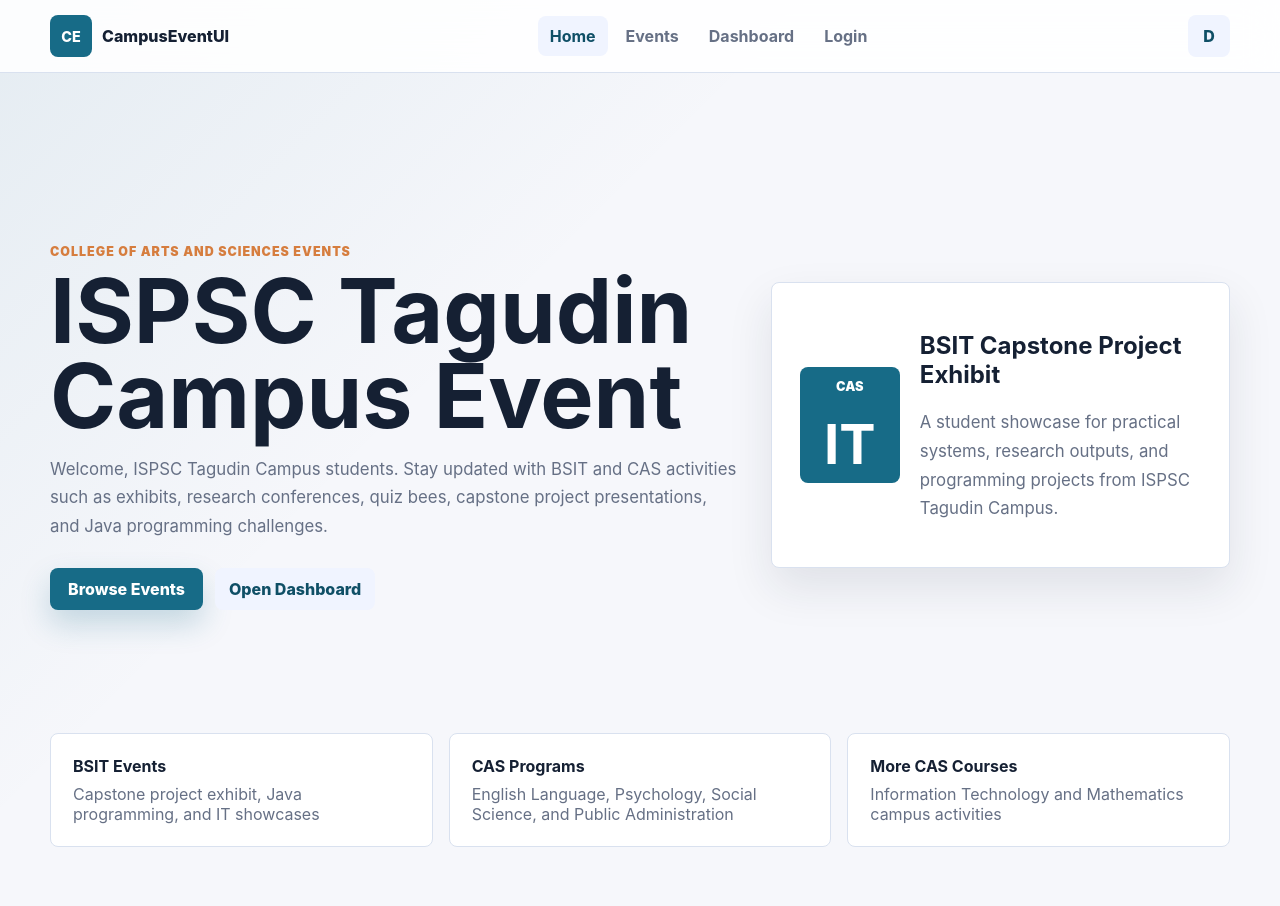
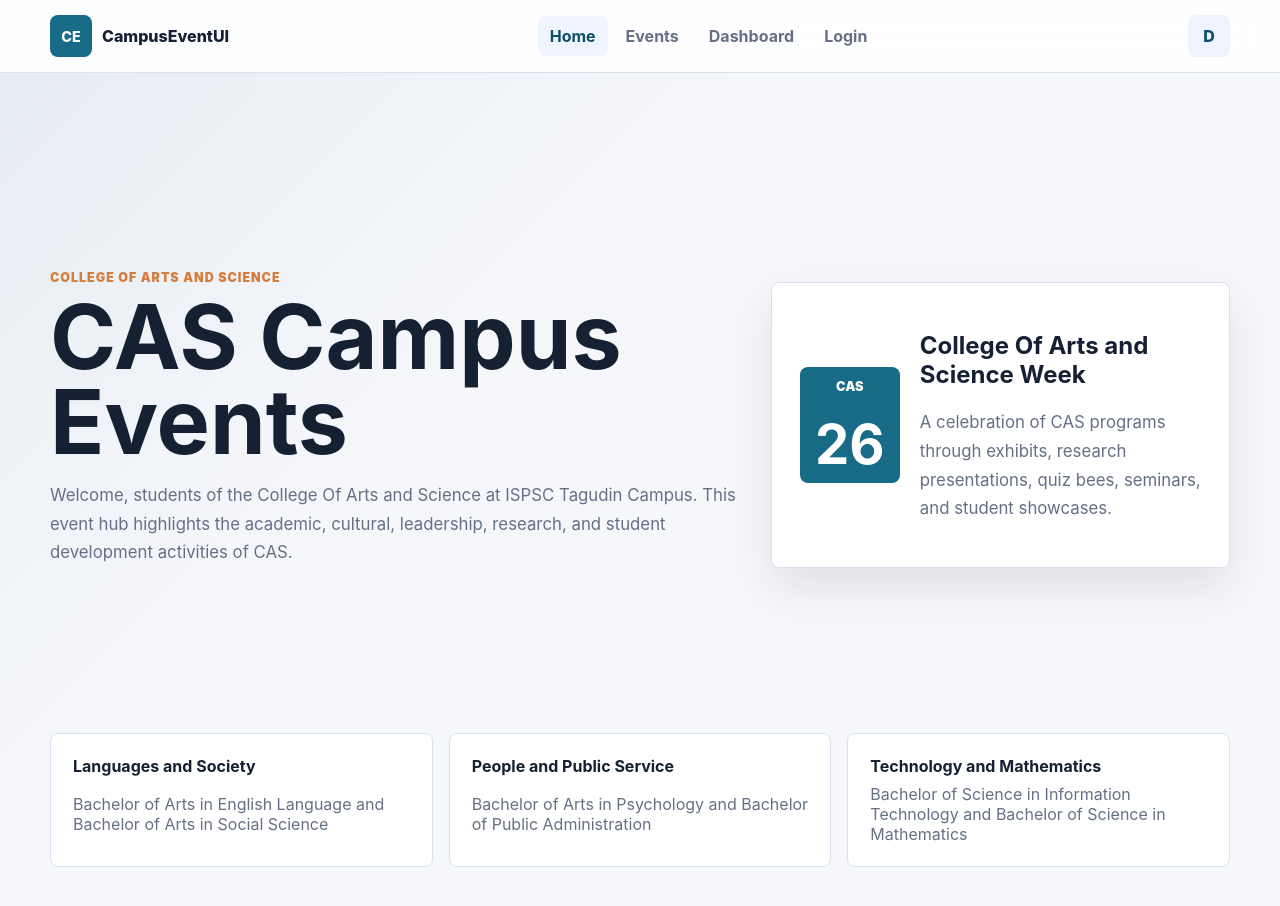
Before and after one commit to ella351/campuseventui, a React (Vite) app: page / in a window 1280 px wide. Shown: the top 906 px of the page. Built offline with nearby package versions, Linux system fonts and the light colour scheme.

Commit message:
Add CAS event schedules and button links

```diff
--- a/src/context/AppContext.jsx
+++ b/src/context/AppContext.jsx
@@ -13,33 +13,91 @@ const AppContext = createContext(null);
 const initialEvents = [
   {
     id: 'local-1',
-    title: 'BSIT Capstone Project Exhibit',
-    body: 'Information Technology students present web systems, mobile apps, and research-based capstone solutions for the ISPSC Tagudin Campus community.',
-    category: 'BSIT',
+    title: 'CAS Week',
+    body: 'All College of Arts and Science courses will participate in exhibits, contests, performances, and student activities.',
+    category: 'CAS',
+    date: '2026-05-06',
+    time: '08:00 AM',
     status: 'open',
     source: 'campus',
   },
   {
     id: 'local-2',
-    title: 'CAS Research Conference',
-    body: 'Students from English Language, Psychology, Social Science, Public Administration, IT, and Mathematics share research outputs and academic presentations.',
+    title: 'CAS Night',
+    body: 'All CAS students will join a night of recognition, performances, and fellowship.',
     category: 'CAS',
+    date: '2026-05-09',
+    time: '06:00 PM',
     status: 'open',
     source: 'campus',
   },
   {
     id: 'local-3',
-    title: 'Java Programming Challenge',
-    body: 'BSIT students compete in a timed programming contest focused on Java fundamentals, problem solving, and clean code.',
-    category: 'BSIT',
+    title: 'CAS Research Conference',
+    body: 'All CAS courses will present research studies, projects, and academic outputs.',
+    category: 'CAS',
+    date: '2026-05-14',
+    time: '09:00 AM',
     status: 'open',
     source: 'campus',
   },
   {
     id: 'local-4',
-    title: 'CAS Quiz Bee',
-    body: 'A friendly academic competition featuring general education, campus history, CAS programs, and current affairs.',
-    category: 'CAS',
+    title: 'English Language Speech Festival',
+    body: 'Bachelor of Arts in English Language students will present speeches, literary works, and communication projects.',
+    category: 'BA English Language',
+    date: '2026-05-16',
+    time: '01:00 PM',
+    status: 'open',
+    source: 'campus',
+  },
+  {
+    id: 'local-5',
+    title: 'Psychology Mental Health Forum',
+    body: 'Bachelor of Arts in Psychology students will lead talks and activities about mental health and student wellness.',
+    category: 'BA Psychology',
+    date: '2026-05-20',
+    time: '10:00 AM',
+    status: 'open',
+    source: 'campus',
+  },
+  {
+    id: 'local-6',
+    title: 'Social Science Community Forum',
+    body: 'Bachelor of Arts in Social Science students will discuss community issues, culture, society, and social research.',
+    category: 'BA Social Science',
+    date: '2026-05-22',
+    time: '02:00 PM',
+    status: 'open',
+    source: 'campus',
+  },
+  {
+    id: 'local-7',
+    title: 'Public Administration Leadership Seminar',
+    body: 'Bachelor of Public Administration students will organize a seminar about leadership, governance, and public service.',
+    category: 'Public Administration',
+    date: '2026-05-27',
+    time: '09:30 AM',
+    status: 'open',
+    source: 'campus',
+  },
+  {
+    id: 'local-8',
+    title: 'Information Technology Capstone Expo',
+    body: 'Bachelor of Science in Information Technology students will showcase capstone systems, Java projects, and web applications.',
+    category: 'BSIT',
+    date: '2026-05-29',
+    time: '08:30 AM',
+    status: 'open',
+    source: 'campus',
+  },
+  {
+    id: 'local-9',
+    title: 'Mathematics Quiz Bee',
+    body: 'Bachelor of Science in Mathematics students will compete in problem solving, logic, and applied mathematics questions.',
+    category: 'Mathematics',
+    date: '2026-06-03',
+    time: '01:30 PM',
     status: 'open',
     source: 'campus',
   },
--- a/src/pages/EventDetails.jsx
+++ b/src/pages/EventDetails.jsx
@@ -1,6 +1,45 @@
 import { useEffect, useMemo, useState } from 'react';
 import { Link, useParams } from 'react-router-dom';
 import { useApp } from '../context/AppContext.jsx';
+
+function formatEventDate(date) {
+  if (!date) {
+    return 'Date to be announced';
+  }
+
+  return new Date(`${date}T00:00:00`).toLocaleDateString('en-US', {
+    month: 'long',
+    day: 'numeric',
+    year: 'numeric',
+  });
+}
+
+function getPostDate(id) {
+  const day = String(4 + (id % 24)).padStart(2, '0');
+  return `2026-06-${day}`;
+}
+
+function getPostTime(id) {
+  const times = ['08:00 AM', '10:00 AM', '01:00 PM', '03:00 PM'];
+  return times[id % times.length];
+}
+
+function getApiEventTitle(category, id) {
+  const titleMap = {
+    BSIT: 'Information Technology Skills Workshop',
+    'BA English Language': 'English Language Writing Workshop',
+    'BA Psychology': 'Psychology Student Wellness Talk',
+    'BA Social Science': 'Social Science Research Forum',
+    'Public Administration': 'Public Administration Service Seminar',
+    Mathematics: 'Mathematics Problem Solving Session',
+  };
+
+  return `${titleMap[category]} ${id}`;
+}
+
+function getApiEventBody(category) {
+  return `A ${category} event for student learning, participation, and academic development.`;
+}
 
 export default function EventDetails() {
   const { id } = useParams();
@@ -44,11 +83,15 @@ export default function EventDetails() {
             'Mathematics',
           ];
 
+          const category = courseCategories[data.id % courseCategories.length];
+
           setApiEvent({
             id: data.id,
-            title: data.title,
-            body: data.body,
-            category: courseCategories[data.id % courseCategories.length],
+            title: getApiEventTitle(category, data.id),
+            body: getApiEventBody(category),
+            category,
+            date: getPostDate(data.id),
+            time: getPostTime(data.id),
             status: data.id % 2 === 0 ? 'open' : 'closed',
           });
           setStatus('success');
@@ -73,7 +116,7 @@ export default function EventDetails() {
   return (
     <main className="page-shell">
       <section className="details-panel">
-        <Link className="text-link" to="/events">
+        <Link className="secondary-button back-button" to="/events">
           Back to events
         </Link>
         {status === 'loading' && <p>Loading event details...</p>}
@@ -98,6 +141,14 @@ export default function EventDetails() {
                 <dt>Event Description</dt>
                 <dd>{event.body}</dd>
               </div>
+              <div>
+                <dt>Event Date</dt>
+                <dd>{formatEventDate(event.date)}</dd>
+              </div>
+              <div>
+                <dt>Event Time</dt>
+                <dd>{event.time || 'Time to be announced'}</dd>
+              </div>
             </dl>
           </>
         )}
--- a/src/pages/Events.jsx
+++ b/src/pages/Events.jsx
@@ -6,13 +6,25 @@ import { usePosts } from '../hooks/usePosts.js';
 const categories = [
   'All',
   'CAS',
-  'BSIT',
   'BA English Language',
   'BA Psychology',
   'BA Social Science',
   'Public Administration',
+  'BSIT',
   'Mathematics',
 ];
+
+function formatEventDate(date) {
+  if (!date) {
+    return 'Date to be announced';
+  }
+
+  return new Date(`${date}T00:00:00`).toLocaleDateString('en-US', {
+    month: 'long',
+    day: 'numeric',
+    year: 'numeric',
+  });
+}
 
 function getPostCategory(id) {
   const categoryMap = [
@@ -26,6 +38,33 @@ function getPostCategory(id) {
   return categoryMap[id % categoryMap.length];
 }
 
+function getPostDate(id) {
+  const day = String(4 + (id % 24)).padStart(2, '0');
+  return `2026-06-${day}`;
+}
+
+function getPostTime(id) {
+  const times = ['08:00 AM', '10:00 AM', '01:00 PM', '03:00 PM'];
+  return times[id % times.length];
+}
+
+function getApiEventTitle(category, id) {
+  const titleMap = {
+    BSIT: 'Information Technology Skills Workshop',
+    'BA English Language': 'English Language Writing Workshop',
+    'BA Psychology': 'Psychology Student Wellness Talk',
+    'BA Social Science': 'Social Science Research Forum',
+    'Public Administration': 'Public Administration Service Seminar',
+    Mathematics: 'Mathematics Problem Solving Session',
+  };
+
+  return `${titleMap[category]} ${id}`;
+}
+
+function getApiEventBody(category) {
+  return `A ${category} event for student learning, participation, and academic development.`;
+}
+
 export default function Events() {
   const { events, dispatch } = useApp();
   const { posts, loading, refreshing, error, lastUpdated, updateNotice } =
@@ -35,16 +74,20 @@ export default function Events() {
   const [form, setForm] = useState({
     title: '',
     body: '',
-    category: 'Technology',
+    category: 'CAS',
+    date: '',
+    time: '',
   });
 
   const apiEvents = useMemo(
     () =>
       posts.map((post) => ({
         id: String(post.id),
-        title: post.title,
-        body: post.body,
         category: getPostCategory(post.id),
+        date: getPostDate(post.id),
+        time: getPostTime(post.id),
+        title: getApiEventTitle(getPostCategory(post.id), post.id),
+        body: getApiEventBody(getPostCategory(post.id)),
         status: post.id % 2 === 0 ? 'open' : 'closed',
         source: 'api',
       })),
@@ -55,7 +98,7 @@ export default function Events() {
 
   const visibleEvents = useMemo(() => {
     return allEvents.filter((event) => {
-      const matchesSearch = `${event.title} ${event.body}`
+      const matchesSearch = `${event.title} ${event.body} ${event.date} ${event.time}`
         .toLowerCase()
         .includes(query.toLowerCase());
       const matchesCategory =
@@ -78,19 +121,21 @@ export default function Events() {
         title: form.title.trim(),
         body: form.body.trim(),
         category: form.category,
+        date: form.date,
+        time: form.time || 'To be announced',
       },
     });
-    setForm({ title: '', body: '', category: 'Technology' });
+    setForm({ title: '', body: '', category: 'CAS', date: '', time: '' });
   }
 
   return (
     <main className="page-shell">
       <section className="page-heading">
-        <span className="eyebrow">Campus Events</span>
-        <h1>Events</h1>
+        <span className="eyebrow">College of Arts and Science</span>
+        <h1>Campus Events</h1>
         <p>
-          Explore ISPSC Tagudin CAS and BSIT event cards, manage custom campus
-          events, and check the latest refresh time.
+          CAS events include all listed courses, while each program also has
+          its own academic event connected to its field.
         </p>
       </section>
 
@@ -168,6 +213,28 @@ export default function Events() {
                 <option key={categoryName}>{categoryName}</option>
               ))}
           </select>
+          <input
+            type="date"
+            value={form.date}
+            onChange={(event) =>
+              setForm((currentForm) => ({
+                ...currentForm,
+                date: event.target.value,
+              }))
+            }
+            aria-label="Event date"
+          />
+          <input
+            type="time"
+            value={form.time}
+            onChange={(event) =>
+              setForm((currentForm) => ({
+                ...currentForm,
+                time: event.target.value,
+              }))
+            }
+            aria-label="Event time"
+          />
           <button className="primary-button" type="submit">
             Add Event
           </button>
@@ -191,9 +258,13 @@ export default function Events() {
                     <span className="tag">{event.category}</span>
                   </div>
                   <h2>{event.title}</h2>
+                  <div className="event-schedule">
+                    <span>{formatEventDate(event.date)}</span>
+                    <span>{event.time || 'Time to be announced'}</span>
+                  </div>
                   <p>{event.body}</p>
                   <div className="card-actions">
-                    <Link className="text-link" to={`/events/${event.id}`}>
+                    <Link className="small-button" to={`/events/${event.id}`}>
                       View Details
                     </Link>
                     {event.source === 'campus' && (
--- a/src/pages/Home.jsx
+++ b/src/pages/Home.jsx
@@ -1,36 +1,27 @@
-import { Link } from 'react-router-dom';
-
 export default function Home() {
   return (
     <main className="home-page">
       <section className="hero">
         <div className="hero-content">
-          <span className="eyebrow">College of Arts and Sciences Events</span>
-          <h1>ISPSC Tagudin Campus Event</h1>
+          <span className="eyebrow">College Of Arts and Science</span>
+          <h1>CAS Campus Events</h1>
           <p>
-            Welcome, ISPSC Tagudin Campus students. Stay updated with BSIT and
-            CAS activities such as exhibits, research conferences, quiz bees,
-            capstone project presentations, and Java programming challenges.
+            Welcome, students of the College Of Arts and Science at ISPSC
+            Tagudin Campus. This event hub highlights the academic,
+            cultural, leadership, research, and student development activities
+            of CAS.
           </p>
-          <div className="hero-actions">
-            <Link className="primary-button" to="/events">
-              Browse Events
-            </Link>
-            <Link className="secondary-button" to="/dashboard">
-              Open Dashboard
-            </Link>
-          </div>
         </div>
         <div className="hero-panel" aria-label="Campus event preview">
           <div className="mini-calendar">
             <span>CAS</span>
-            <strong>IT</strong>
+            <strong>26</strong>
           </div>
           <div>
-            <h2>BSIT Capstone Project Exhibit</h2>
+            <h2>College Of Arts and Science Week</h2>
             <p>
-              A student showcase for practical systems, research outputs, and
-              programming projects from ISPSC Tagudin Campus.
+              A celebration of CAS programs through exhibits, research
+              presentations, quiz bees, seminars, and student showcases.
             </p>
           </div>
         </div>
@@ -38,19 +29,25 @@ export default function Home() {
 
       <section className="feature-band" aria-label="CAS programs">
         <article>
-          <strong>BSIT Events</strong>
-          <span>Capstone project exhibit, Java programming, and IT showcases</span>
+          <strong>Languages and Society</strong>
+          <span>
+            Bachelor of Arts in English Language and Bachelor of Arts in Social
+            Science
+          </span>
         </article>
         <article>
-          <strong>CAS Programs</strong>
+          <strong>People and Public Service</strong>
           <span>
-            English Language, Psychology, Social Science, and Public
+            Bachelor of Arts in Psychology and Bachelor of Public
             Administration
           </span>
         </article>
         <article>
-          <strong>More CAS Courses</strong>
-          <span>Information Technology and Mathematics campus activities</span>
+          <strong>Technology and Mathematics</strong>
+          <span>
+            Bachelor of Science in Information Technology and Bachelor of
+            Science in Mathematics
+          </span>
         </article>
       </section>
     </main>
--- a/src/pages/Login.jsx
+++ b/src/pages/Login.jsx
@@ -37,7 +37,7 @@ export default function Login() {
         <span className="eyebrow">Student Access</span>
         <h1>Login</h1>
         <p>
-          Sign in as Ella Estrella to unlock the protected Dashboard page.
+          Sign in to unlock the protected Dashboard page.
         </p>
 
         <form onSubmit={handleLogin}>
@@ -51,7 +51,7 @@ export default function Login() {
                   username: event.target.value,
                 }))
               }
-              placeholder="Ella Estrella"
+
               autoComplete="username"
             />
           </label>
@@ -65,7 +65,7 @@ export default function Login() {
                   password: event.target.value,
                 }))
               }
-              placeholder="ella123456"
+
               type="password"
               autoComplete="current-password"
             />
```
Also changed, not shown: src/styles.css (+14 -0 lines).
